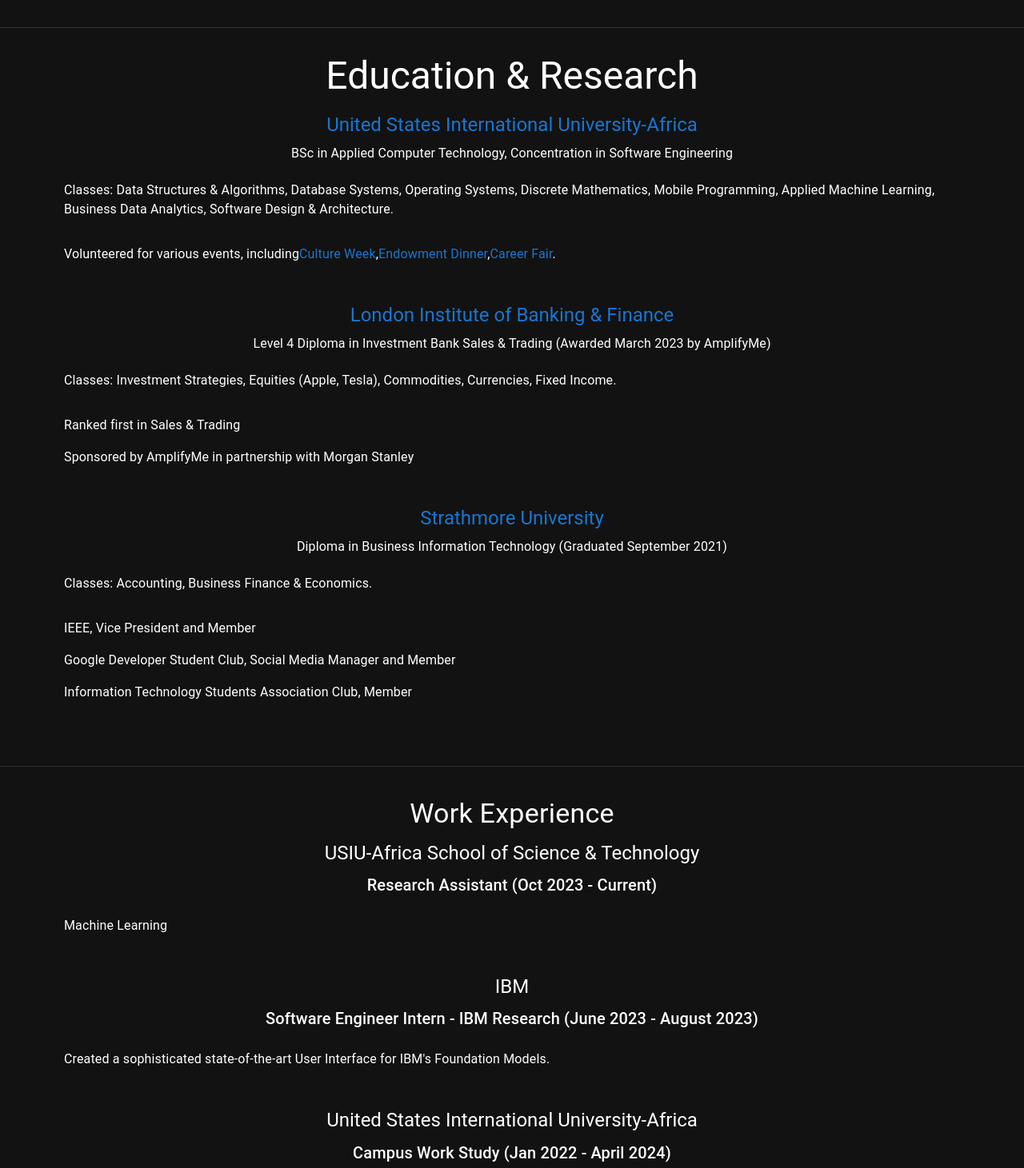
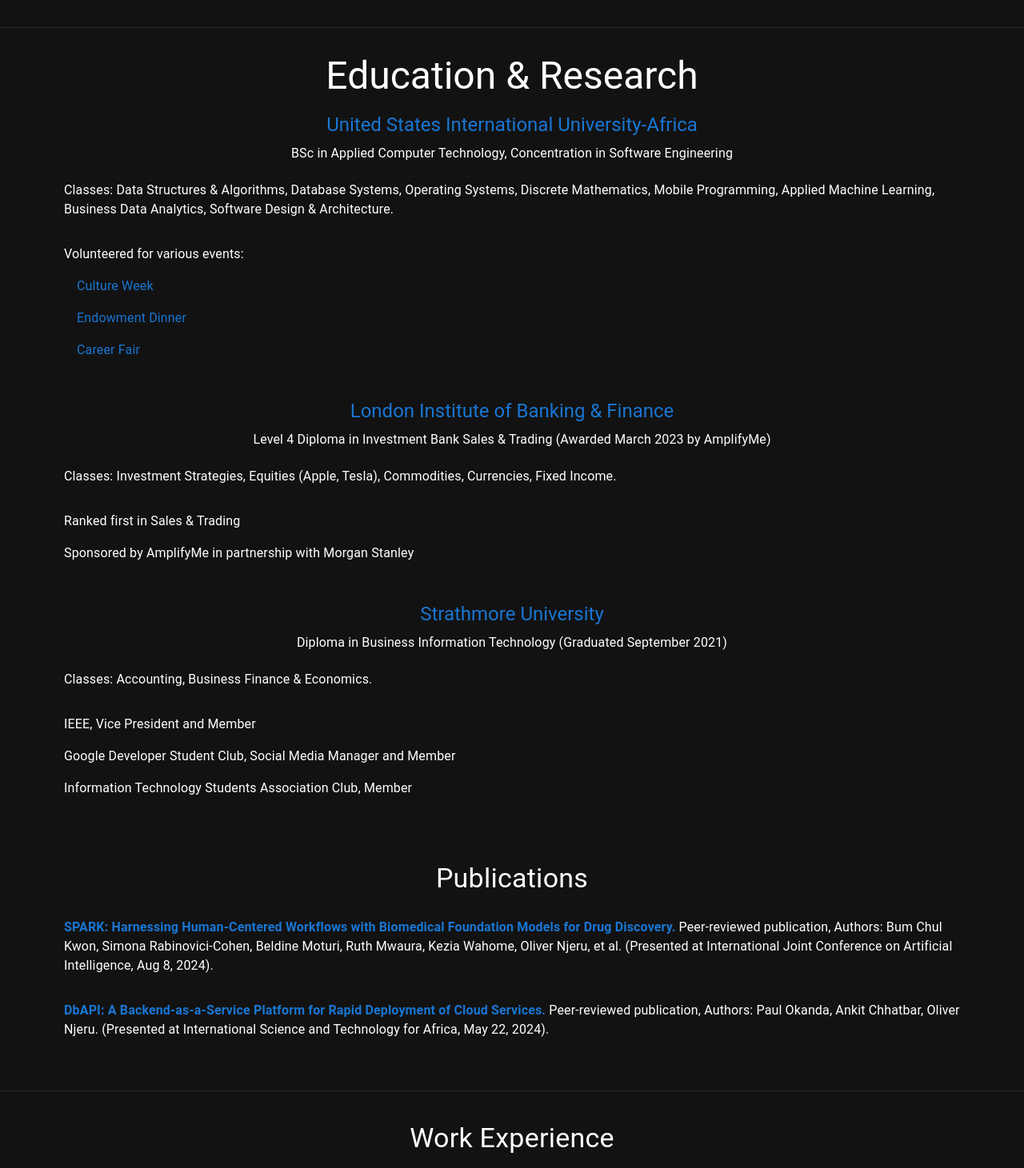
Before and after one commit to olivernjeru/olivernjeru.github.io, a React (Create React App) app: page / in a window 1280 px wide. Shown: the part 816-2277 px from the top of the page at 80% size. Built offline with nearby package versions, Linux system fonts and the light colour scheme.

Commit message:
add publications
properly edit the appearance of various events i volunteered in in the education section

update education

```diff
--- a/src/components/Education.js
+++ b/src/components/Education.js
@@ -1,7 +1,7 @@
 import React from "react";
 import { Typography, Box, List, ListItem, Container } from "@mui/material";
 import { NoUnderlineLink } from "./utilities/formats/NoUnderlineLink";
-import { educationData } from "./dataStores/Education";
+import { educationData, publications } from "./dataStores/EducationObject";
 
 const Education = () => {
   return (
@@ -12,7 +12,7 @@ const Education = () => {
         padding: { xs: "1rem", md: "2rem" }, // Adjust padding for mobile and desktop
         display: "flex", // Flexbox for centering content
         flexDirection: "column", // Stack children vertically
-        justifyContent: 'flex-start', // Start content at the top
+        justifyContent: "flex-start", // Start content at the top
         alignItems: "center", // Optional: Center horizontally
         overflowY: "auto", // Handle overflow if content exceeds 100vh
       }}
@@ -24,7 +24,7 @@ const Education = () => {
         </Typography>
 
         {/* Map through the education data */}
-        {educationData.map((education, index) => (
+        {Object.values(educationData).map((education, index) => (
           <Box
             key={index}
             sx={{
@@ -39,51 +39,35 @@ const Education = () => {
                 {education.name}
               </NoUnderlineLink>
             </Typography>
+
             {/* Degree/Certification */}
             <Typography variant="body1" gutterBottom>
               {education.degree}
             </Typography>
 
             {/* Classes or Modules List */}
-            {education.name === "AmplifyMe" ? (
-              // For AmplifyMe, use 'Modules'
-              education.classes.length > 0 && (
-                <List>
-                  <ListItem>
-                    Modules: {education.classes.join(", ")}.
-                  </ListItem>
-                </List>
-              )
-            ) : (
-              // For other institutions, use 'Classes'
-              education.classes.length > 0 && (
+            {education.classes.length > 0 && (
               <List>
                 <ListItem>
                   Classes: {education.classes.join(", ")}.
                 </ListItem>
               </List>
-              )
             )}
 
-            {/* Events List (Volunteered Events) */}
+            {/* Events List */}
             {education.events.length > 0 && (
               <List>
-                <ListItem>
-                  Volunteered for various events, including
+                <ListItem>Volunteered for various events:</ListItem>
                 {education.events.map((event, index) => (
-                    <span key={index}>
-                      <NoUnderlineLink href={event.link} color="inherit">
-                        {event.name}
-                      </NoUnderlineLink>
-                      {index < education.events.length - 1 ? ", " : "."}
-                    </span>
+                  <ListItem key={index} sx={{ paddingLeft: 4 }}>
+                    <NoUnderlineLink href={event.link}>{event.name}</NoUnderlineLink>
+                  </ListItem>
                 ))}
-                </ListItem>
               </List>
             )}
 
             {/* Achievements List */}
-            {education.achievements && education.achievements.length > 0 && (
+            {education.achievements.length > 0 && (
               <List>
                 {education.achievements.map((achievement, index) => (
                   <ListItem key={index}>{achievement}</ListItem>
@@ -92,7 +76,7 @@ const Education = () => {
             )}
 
             {/* Activities List */}
-            {education.activities && education.activities.length > 0 && (
+            {education.activities.length > 0 && (
               <List>
                 {education.activities.map((activity, index) => (
                   <ListItem key={index}>{activity}</ListItem>
@@ -101,6 +85,38 @@ const Education = () => {
             )}
           </Box>
         ))}
+
+        {/* Publications Section */}
+        <Box
+          id="publications"
+          sx={{
+            marginTop: "4rem", // Add space above the Publications section
+            textAlign: { xs: "left", md: "center" },
+            width: "100%",
+          }}
+        >
+          {/* Section Title */}
+          <Typography variant="h4" align="center" gutterBottom>
+            Publications
+          </Typography>
+
+          {/* List of Publications */}
+          <List>
+            {publications.map((publication, index) => (
+              <ListItem key={index} sx={{ marginBottom: "1rem" }}>
+                <Typography variant="body1">
+                  <NoUnderlineLink href={publication.link} color="inherit">
+                    <strong>{publication.title}</strong>
+                  </NoUnderlineLink>
+                  {publication.description}
+                  {publication.conference && (
+                    <> (Presented at {publication.conference.name}, {publication.conference.date}).</>
+                  )}
+                </Typography>
+              </ListItem>
+            ))}
+          </List>
+        </Box>
       </Container>
     </Box>
   );
--- a/src/components/dataStores/Education.js
+++ b/src/components/dataStores/EducationObject.js
@@ -1,5 +1,5 @@
-export const educationData = [
-    {
+const educationData = {
+    usiu: {
         name: "United States International University-Africa",
         degree: "BSc in Applied Computer Technology, Concentration in Software Engineering",
         link: "https://www.usiu.ac.ke/history/",
@@ -27,8 +27,10 @@ export const educationData = [
             "Business Data Analytics",
             "Software Design & Architecture",
         ],
+        achievements: [],
+        activities: [],
     },
-    {
+    libf: {
         name: "London Institute of Banking & Finance",
         degree: "Level 4 Diploma in Investment Bank Sales & Trading (Awarded March 2023 by AmplifyMe)",
         link: "https://www.libf.ac.uk/",
@@ -40,18 +42,48 @@ export const educationData = [
             "Currencies",
             "Fixed Income",
         ],
-        achievements: ["Ranked first in Sales & Trading", "Sponsored by AmplifyMe in partnership with Morgan Stanley"],
+        achievements: [
+            "Ranked first in Sales & Trading",
+            "Sponsored by AmplifyMe in partnership with Morgan Stanley",
+        ],
+        activities: [],
     },
-    {
+    strathmore: {
         name: "Strathmore University",
         degree: "Diploma in Business Information Technology (Graduated September 2021)",
         link: "https://strathmore.edu/about-strathmore-2/",
         events: [],
         classes: ["Accounting", "Business Finance & Economics"],
+        achievements: [],
         activities: [
             "IEEE, Vice President and Member",
             "Google Developer Student Club, Social Media Manager and Member",
             "Information Technology Students Association Club, Member",
         ],
     },
+};
+
+const publications = [
+    {
+        title: "SPARK: Harnessing Human-Centered Workflows with Biomedical Foundation Models for Drug Discovery. ",
+        description:
+            "Peer-reviewed publication, Authors: Bum Chul Kwon, Simona Rabinovici-Cohen, Beldine Moturi, Ruth Mwaura, Kezia Wahome, Oliver Njeru, et al.",
+        link: "https://www.ijcai.org/proceedings/2024/1015.pdf",
+        conference: {
+            name: "International Joint Conference on Artificial Intelligence",
+            date: "Aug 8, 2024",
+        },
+    },
+    {
+        title: "DbAPI: A Backend-as-a-Service Platform for Rapid Deployment of Cloud Services. ",
+        description:
+            "Peer-reviewed publication, Authors: Paul Okanda, Ankit Chhatbar, Oliver Njeru.",
+        link: "http://www.ist-africa.org/Conference2025/outbox/ISTAfrica_Paper_ref_87_13712.pdf",
+        conference: {
+            name: "International Science and Technology for Africa",
+            date: "May 22, 2024",
+        },
+    },
 ];
+
+export { educationData, publications };
```
Lines whose indentation alone changed are shown as unchanged.
